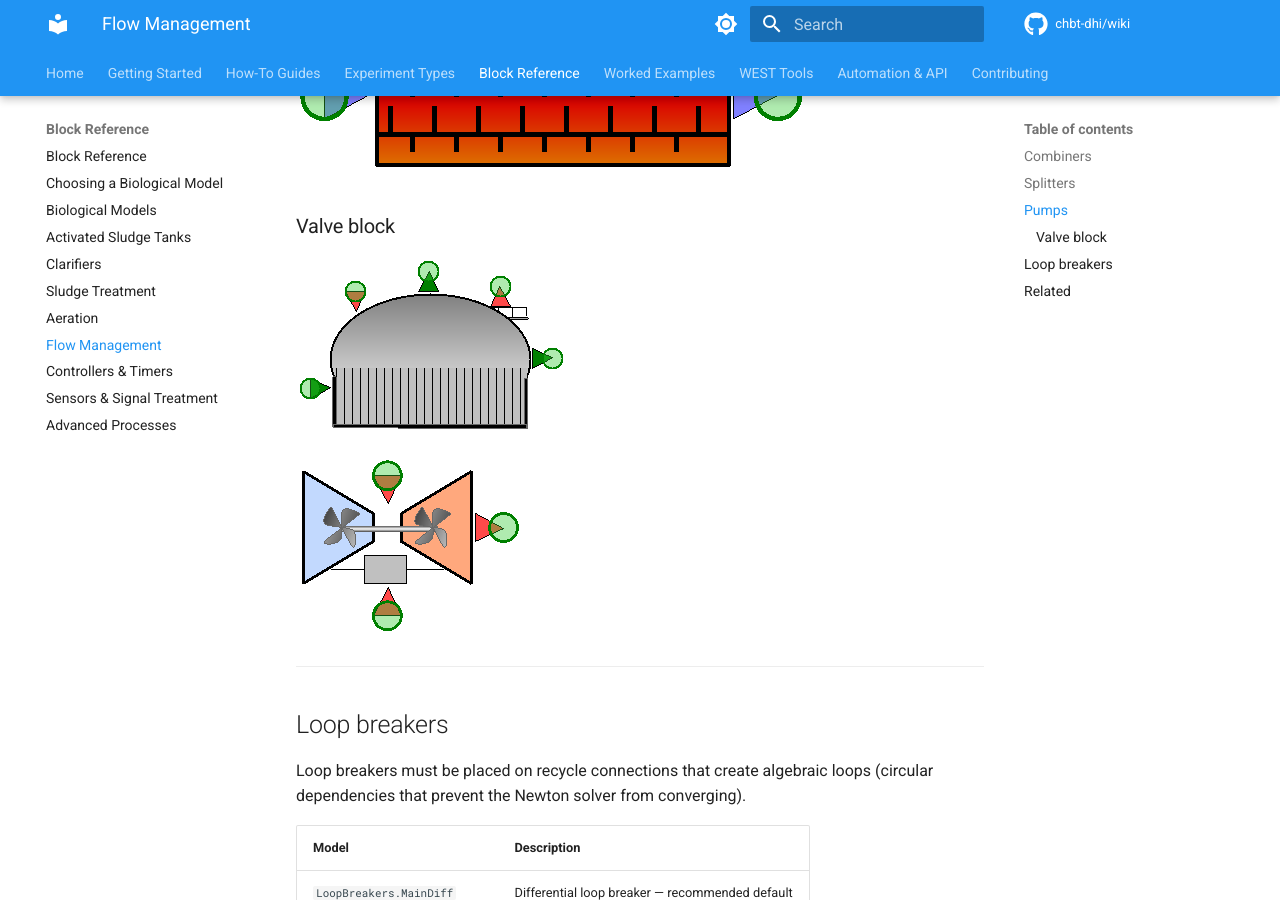
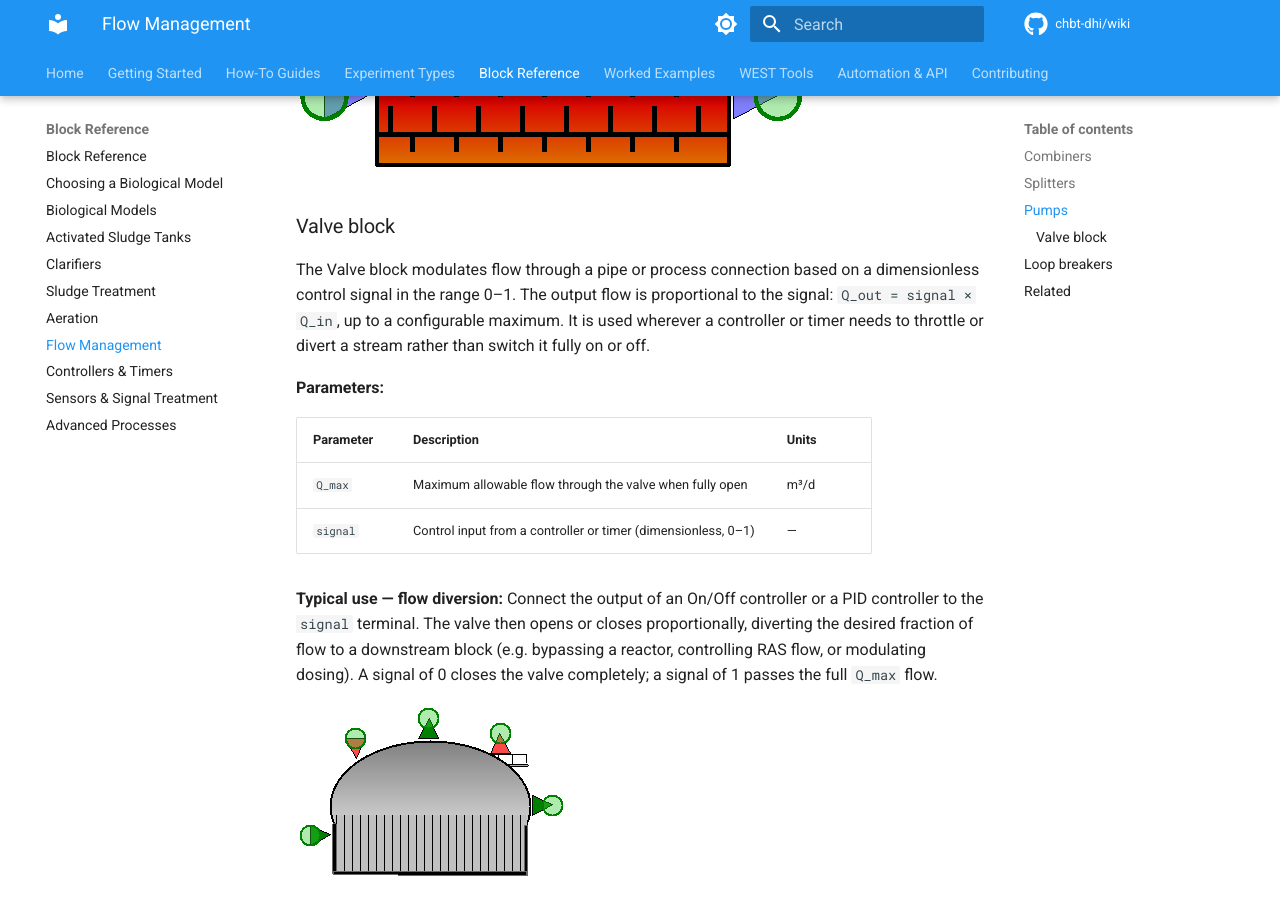
Before and after one commit to CHBT-DHI/Wiki, an MkDocs documentation site: the page built from docs/block-reference/flow-management.md, in a window 1280 px wide and 900 px high, scrolled down 2748 px. Built offline with MkDocs 1.6.1 and Material for MkDocs 9.7.7, drawn with Linux system fonts in a browser that asks for light colours; comment, search, counter and statistics services are not loaded.

Commit message:
docs: fill empty sections in twoasu-mle and block-reference pages

```diff
--- a/docs/block-reference/flow-management.md
+++ b/docs/block-reference/flow-management.md
@@ -63,6 +63,17 @@ Divide one stream into two outflows.
 
 ### Valve block
 
+The Valve block modulates flow through a pipe or process connection based on a dimensionless control signal in the range 0–1. The output flow is proportional to the signal: `Q_out = signal × Q_in`, up to a configurable maximum. It is used wherever a controller or timer needs to throttle or divert a stream rather than switch it fully on or off.
+
+**Parameters:**
+
+| Parameter | Description | Units |
+|---|---|---|
+| `Q_max` | Maximum allowable flow through the valve when fully open | m³/d |
+| `signal` | Control input from a controller or timer (dimensionless, 0–1) | — |
+
+**Typical use — flow diversion:** Connect the output of an On/Off controller or a PID controller to the `signal` terminal. The valve then opens or closes proportionally, diverting the desired fraction of flow to a downstream block (e.g. bypassing a reactor, controlling RAS flow, or modulating dosing). A signal of 0 closes the valve completely; a signal of 1 passes the full `Q_max` flow.
+
 ![Valve block — description](../assets/images/modelica-p311-img1.png)
 
 ![Valve — parameters](../assets/images/modelica-p314-img1.png)
```
